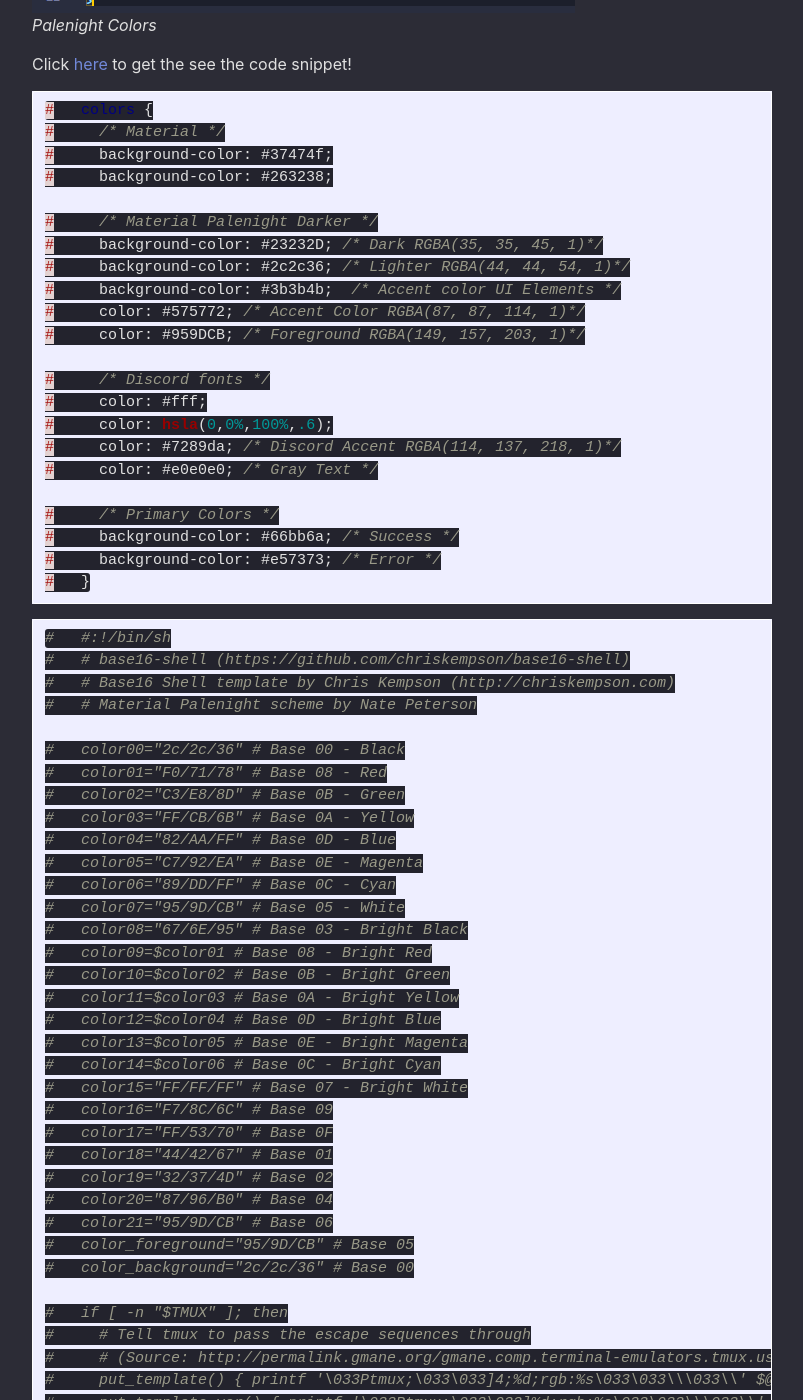
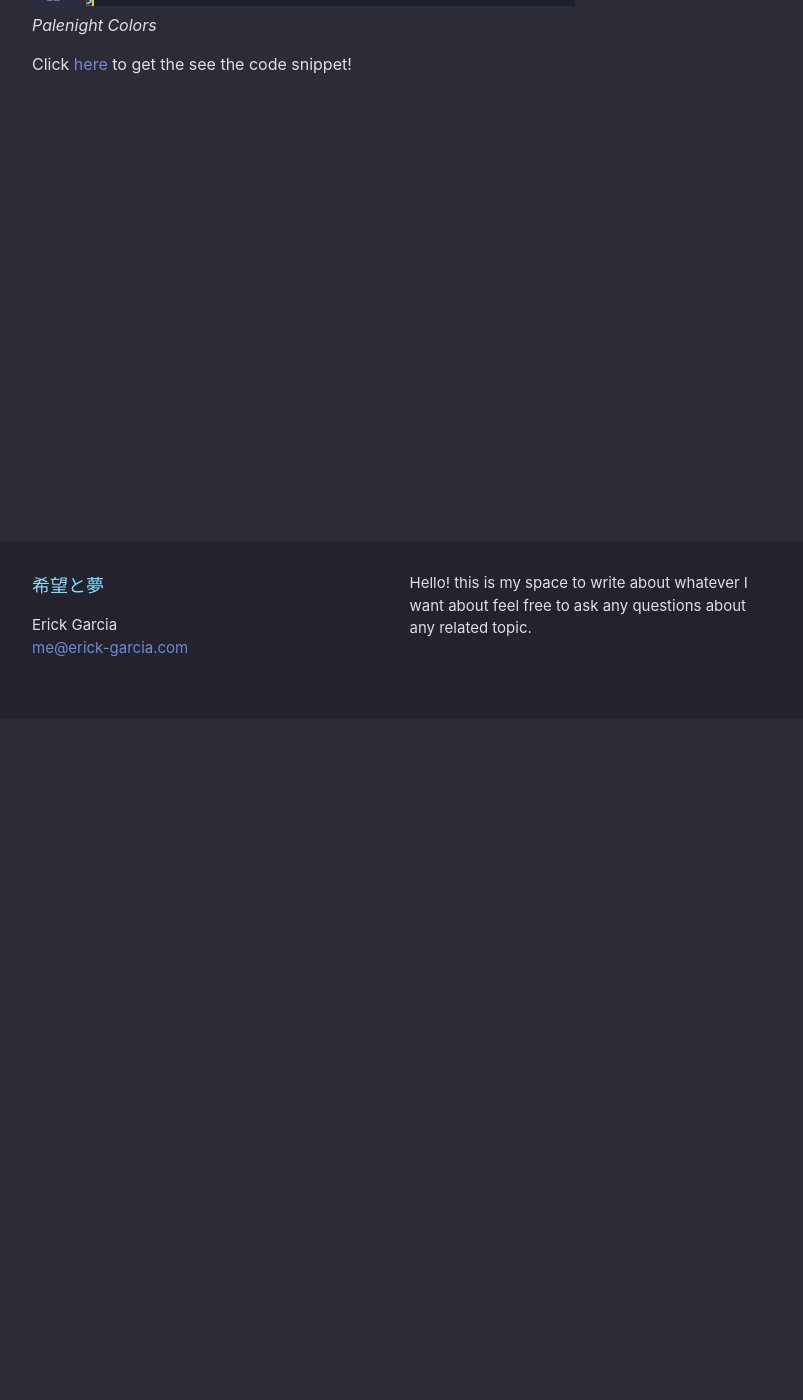
Before and after one commit to garciaErick/blog, a Jekyll site: the page built from _posts/2019-02-20-my-color-pallete.md, in a window 1280 px wide and 1400 px high, scrolled down 681 px. Shown: the whole window, without its empty margins (238-1041 px from the left). Built offline with Jekyll 4.4.1, drawn with Linux system fonts in a browser that asks for light colours; some of the changed text lies outside the part shown.

Commit message:
Update 2019-02-20-my-color-pallete.md

````diff
--- a/_posts/2019-02-20-my-color-pallete.md
+++ b/_posts/2019-02-20-my-color-pallete.md
@@ -11,157 +11,3 @@ I finally bought some hosting and decided I could use this space for whatever th
 *SS of Hex Material Palenight Colors*
 
 Click [here](https://github.com/garciaErick/dotfiles/blob/master/colors/colors.css) to get the see the code snippet!
-
-```css
-#   colors {
-#     /* Material */
-#     background-color: #37474f;
-#     background-color: #263238;
-
-#     /* Material Palenight Darker */
-#     background-color: #23232D; /* Dark RGBA(35, 35, 45, 1)*/
-#     background-color: #2c2c36; /* Lighter RGBA(44, 44, 54, 1)*/
-#     background-color: #3b3b4b;  /* Accent color UI Elements */
-#     color: #575772; /* Accent Color RGBA(87, 87, 114, 1)*/
-#     color: #959DCB; /* Foreground RGBA(149, 157, 203, 1)*/
-
-#     /* Discord fonts */
-#     color: #fff;
-#     color: hsla(0,0%,100%,.6);
-#     color: #7289da; /* Discord Accent RGBA(114, 137, 218, 1)*/
-#     color: #e0e0e0; /* Gray Text */
-
-#     /* Primary Colors */
-#     background-color: #66bb6a; /* Success */
-#     background-color: #e57373; /* Error */
-#   }
-```
-
-```sh
-#   #:!/bin/sh
-#   # base16-shell (https://github.com/chriskempson/base16-shell)
-#   # Base16 Shell template by Chris Kempson (http://chriskempson.com)
-#   # Material Palenight scheme by Nate Peterson
-
-#   color00="2c/2c/36" # Base 00 - Black
-#   color01="F0/71/78" # Base 08 - Red
-#   color02="C3/E8/8D" # Base 0B - Green
-#   color03="FF/CB/6B" # Base 0A - Yellow
-#   color04="82/AA/FF" # Base 0D - Blue
-#   color05="C7/92/EA" # Base 0E - Magenta
-#   color06="89/DD/FF" # Base 0C - Cyan
-#   color07="95/9D/CB" # Base 05 - White
-#   color08="67/6E/95" # Base 03 - Bright Black
-#   color09=$color01 # Base 08 - Bright Red
-#   color10=$color02 # Base 0B - Bright Green
-#   color11=$color03 # Base 0A - Bright Yellow
-#   color12=$color04 # Base 0D - Bright Blue
-#   color13=$color05 # Base 0E - Bright Magenta
-#   color14=$color06 # Base 0C - Bright Cyan
-#   color15="FF/FF/FF" # Base 07 - Bright White
-#   color16="F7/8C/6C" # Base 09
-#   color17="FF/53/70" # Base 0F
-#   color18="44/42/67" # Base 01
-#   color19="32/37/4D" # Base 02
-#   color20="87/96/B0" # Base 04
-#   color21="95/9D/CB" # Base 06
-#   color_foreground="95/9D/CB" # Base 05
-#   color_background="2c/2c/36" # Base 00
-
-#   if [ -n "$TMUX" ]; then
-#     # Tell tmux to pass the escape sequences through
-#     # (Source: http://permalink.gmane.org/gmane.comp.terminal-emulators.tmux.user/1324)
-#     put_template() { printf '\033Ptmux;\033\033]4;%d;rgb:%s\033\033\\\033\\' $@; }
-#     put_template_var() { printf '\033Ptmux;\033\033]%d;rgb:%s\033\033\\\033\\' $@; }
-#     put_template_custom() { printf '\033Ptmux;\033\033]%s%s\033\033\\\033\\' $@; }
-#   elif [ "${TERM%%[-.]*}" = "screen" ]; then
-#     # GNU screen (screen, screen-256color, screen-256color-bce)
-#     put_template() { printf '\033P\033]4;%d;rgb:%s\007\033\\' $@; }
-#     put_template_var() { printf '\033P\033]%d;rgb:%s\007\033\\' $@; }
-#     put_template_custom() { printf '\033P\033]%s%s\007\033\\' $@; }
-#   elif [ "${TERM%%-*}" = "linux" ]; then
-#     put_template() { [ $1 -lt 16 ] && printf "\e]P%x%s" $1 $(echo $2 | sed 's/\///g'); }
-#     put_template_var() { true; }
-#     put_template_custom() { true; }
-#   else
-#     put_template() { printf '\033]4;%d;rgb:%s\033\\' $@; }
-#     put_template_var() { printf '\033]%d;rgb:%s\033\\' $@; }
-#     put_template_custom() { printf '\033]%s%s\033\\' $@; }
-#   fi
-
-#   # 16 color space
-#   put_template 0  $color00
-#   put_template 1  $color01
-#   put_template 2  $color02
-#   put_template 3  $color03
-#   put_template 4  $color04
-#   put_template 5  $color05
-#   put_template 6  $color06
-#   put_template 7  $color07
-#   put_template 8  $color08
-#   put_template 9  $color09
-#   put_template 10 $color10
-#   put_template 11 $color11
-#   put_template 12 $color12
-#   put_template 13 $color13
-#   put_template 14 $color14
-#   put_template 15 $color15
-
-#   # 256 color space
-#   put_template 16 $color16
-#   put_template 17 $color17
-#   put_template 18 $color18
-#   put_template 19 $color19
-#   put_template 20 $color20
-#   put_template 21 $color21
-
-#   # foreground / background / cursor color
-#   if [ -n "$ITERM_SESSION_ID" ]; then
-#     # iTerm2 proprietary escape codes
-#     put_template_custom Pg 959DCB # foreground
-#     put_template_custom Ph 292D3E # background
-#     put_template_custom Pi 959DCB # bold color
-#     put_template_custom Pj 32374D # selection color
-#     put_template_custom Pk 959DCB # selected text color
-#     put_template_custom Pl 959DCB # cursor
-#     put_template_custom Pm 292D3E # cursor text
-#   else
-#     put_template_var 10 $color_foreground
-#     if [ "$BASE16_SHELL_SET_BACKGROUND" != false ]; then
-#       put_template_var 11 $color_background
-#       if [ "${TERM%%-*}" = "rxvt" ]; then
-#         put_template_var 708 $color_background # internal border (rxvt)
-#       fi
-#     fi
-#     put_template_custom 12 ";7" # cursor (reverse video)
-#   fi
-
-#   # clean up
-#   unset -f put_template
-#   unset -f put_template_var
-#   unset -f put_template_custom
-#   unset color00
-#   unset color01
-#   unset color02
-#   unset color03
-#   unset color04
-#   unset color05
-#   unset color06
-#   unset color07
-#   unset color08
-#   unset color09
-#   unset color10
-#   unset color11
-#   unset color12
-#   unset color13
-#   unset color14
-#   unset color15
-#   unset color16
-#   unset color17
-#   unset color18
-#   unset color19
-#   unset color20
-#   unset color21
-#   unset color_foreground
-#   unset color_background
-```
````
